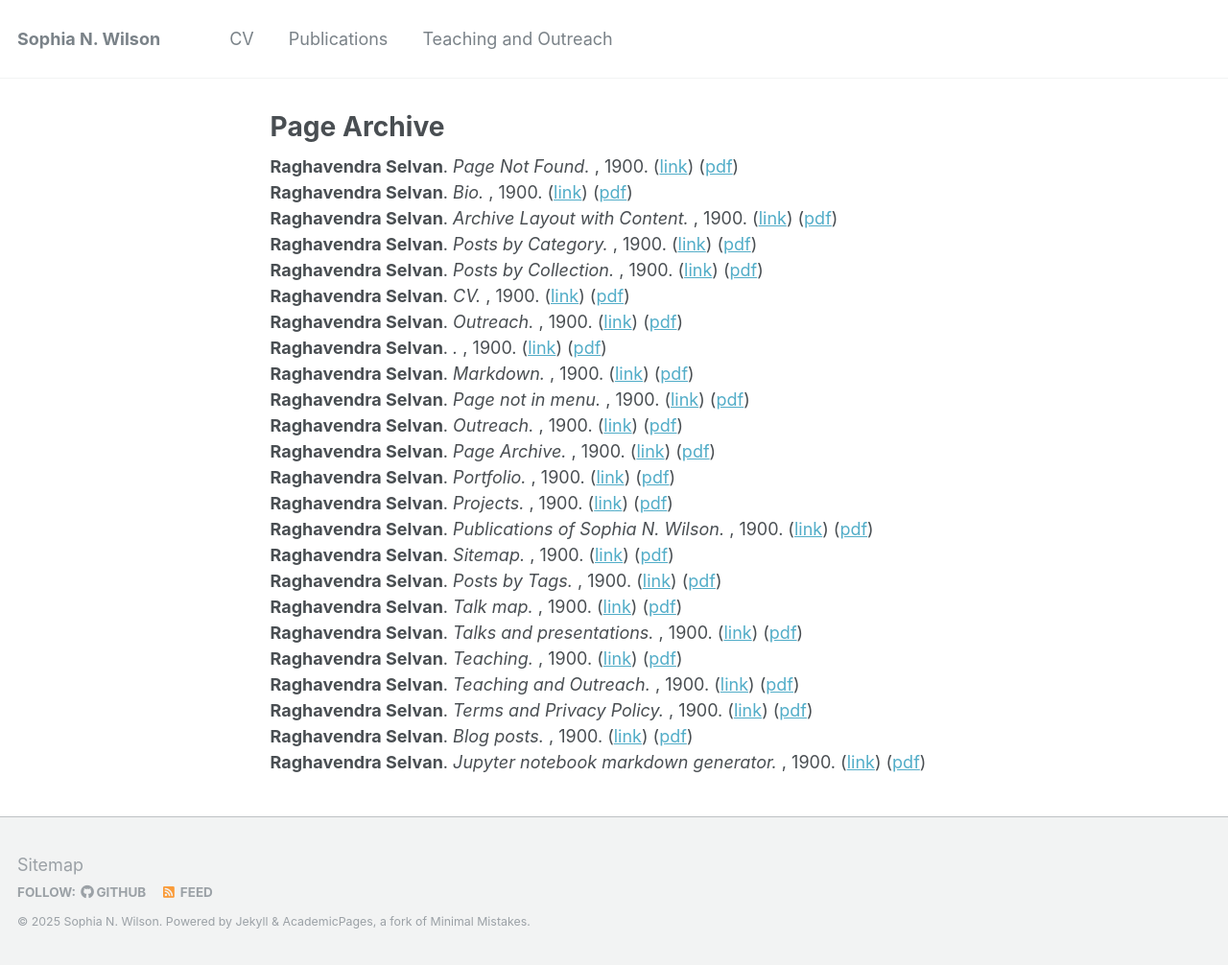
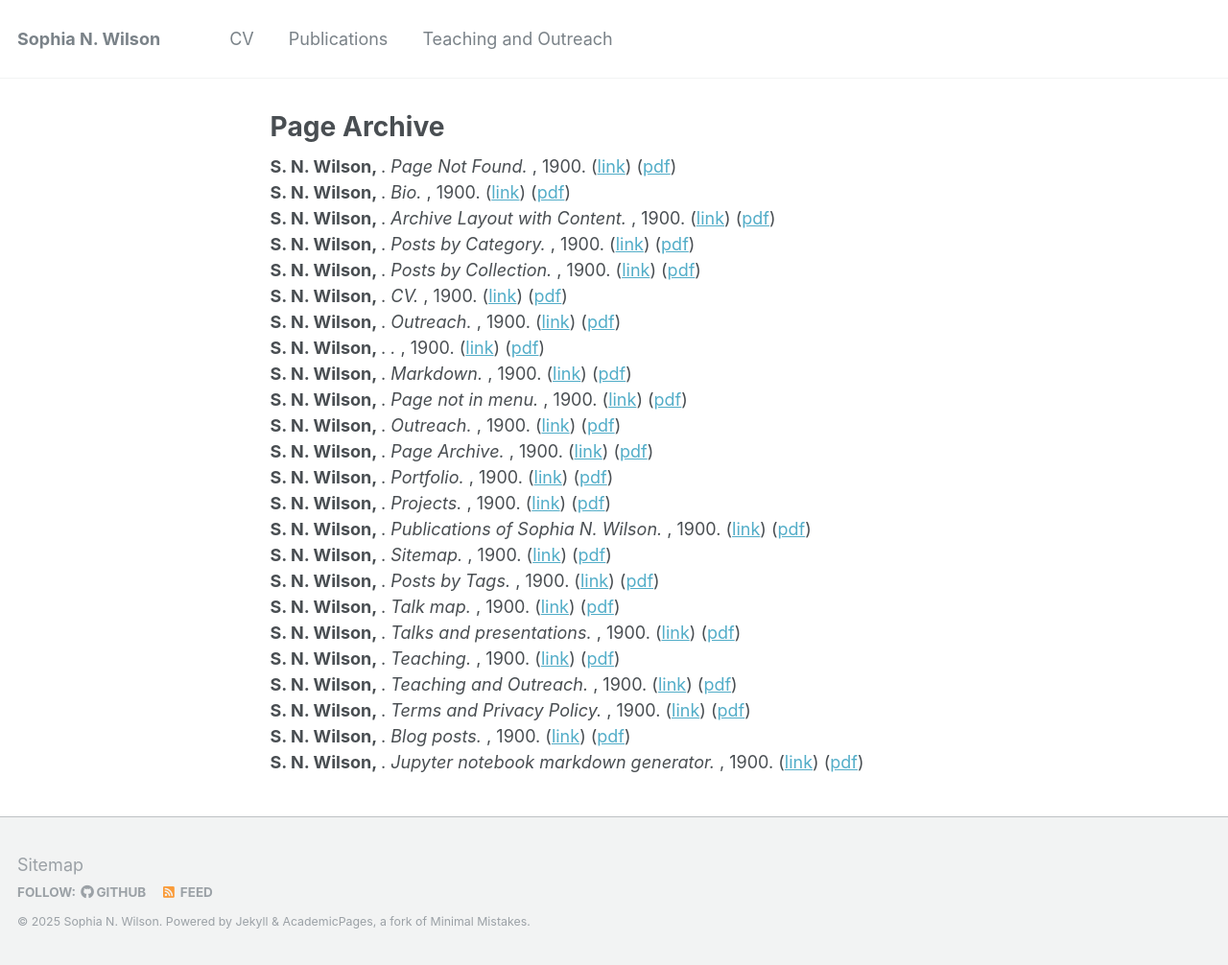
Before and after one commit to sophiawilson18/sophiawilson18.github.io, a Jekyll site: the page built from _pages/page-archive.html, in a window 1280 px wide. Shown: the whole page at 96% size. Built offline with Jekyll 4.4.1, drawn with Linux system fonts in a browser that asks for light colours.

Commit message:
Update archive-single.html

```diff
--- a/_includes/archive-single.html
+++ b/_includes/archive-single.html
@@ -27,7 +27,7 @@
     {% endif %}
 
     <!--    <a href="{{ base_path }}{{ post.url }}">{{ title }}</a><br> -->
-        {{post.authbefore}} <b>Raghavendra Selvan</b>{{post.authafter}}. <i>{{title}}.</i> <i>{{ post.venue }}</i>, {{ post.date | default: "1900-01-01" | date: "%Y" }}.
+        {{post.authbefore}} <b>S. N. Wilson, </b>{{post.authafter}}. <i>{{title}}.</i> <i>{{ post.venue }}</i>, {{ post.date | default: "1900-01-01" | date: "%Y" }}.
     (<a href=" {{ post.paperurl }} ">link</a>)  (<a href=" {{ post.pdf }} ">pdf</a>) <br>
     <!--    <p class="archive__item-excerpt" itemprop="description"><p>{{ post.excerpt | markdownify | remove: <p> | remove: </p>}}<strong><a href="{{ base_path }}{{ post.url }}" rel="permalink"> Read more</a></strong></p></p> -->
 
```
